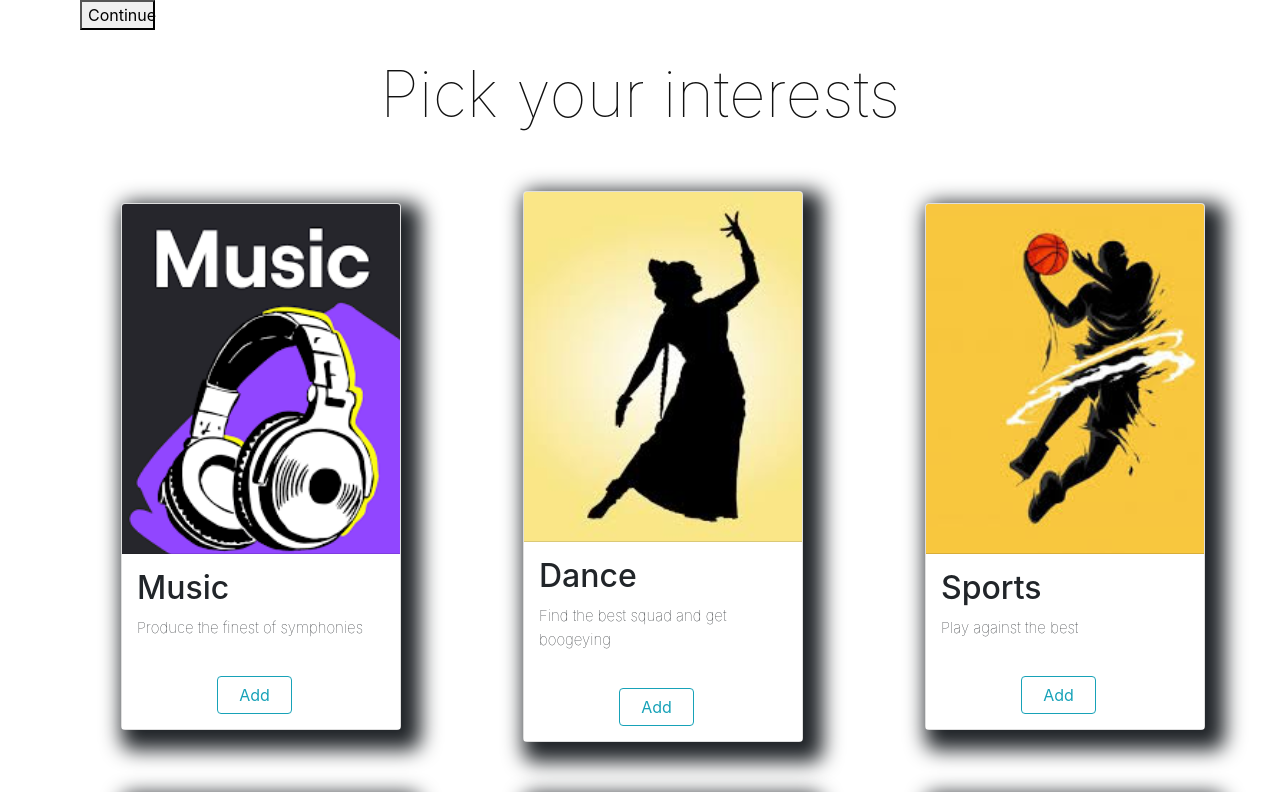
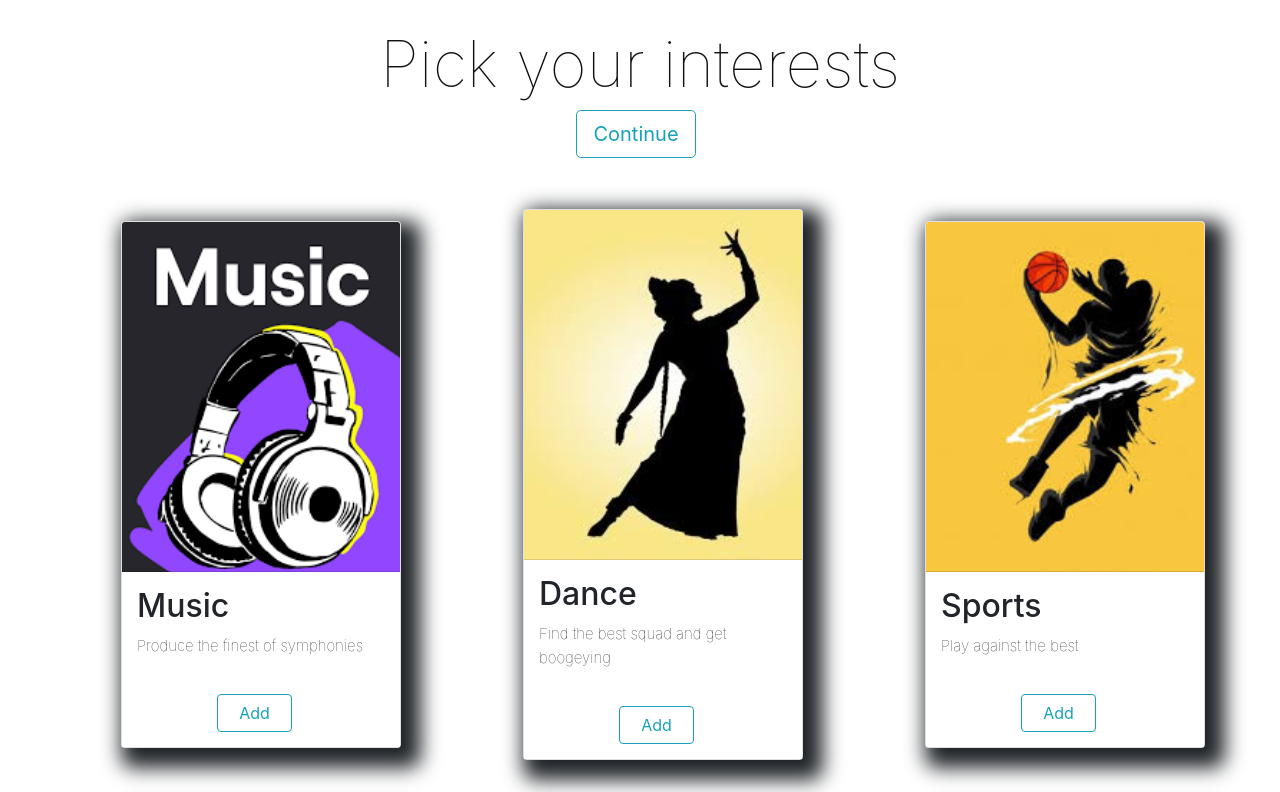
Before and after one commit to Chakita/Twixt, a React (Create React App) app in the folder twixt/: page /search in a window 1280 px wide. Shown: the top 792 px of the page. Built offline with nearby package versions, Linux system fonts and the light colour scheme.

Commit message:
Update interest.js

```diff
--- a/twixt/src/interest.js
+++ b/twixt/src/interest.js
@@ -92,13 +92,14 @@ function InterestPage() {
 
   return (
     <div>
+      <h1 className="heading">Pick your interests</h1>
       <button
         style={{
-
-        marginLeft: "80px",
-        width: "75px",
+        marginLeft: "45%",
+        width: "120px",
         textAlign: "center",
         }}
+        className="btn btn-outline-info btn-lg"
         onClick={() =>
           {
           Axios.post("http://localhost:8080/addInterest",{interests,username:localStorage.getItem("username")})
@@ -109,8 +110,6 @@ function InterestPage() {
         }
         }
       >Continue</button>
-
-      <h1 className="heading">Pick your interests</h1>
       <table>
         <tbody>
           <tr>
```
